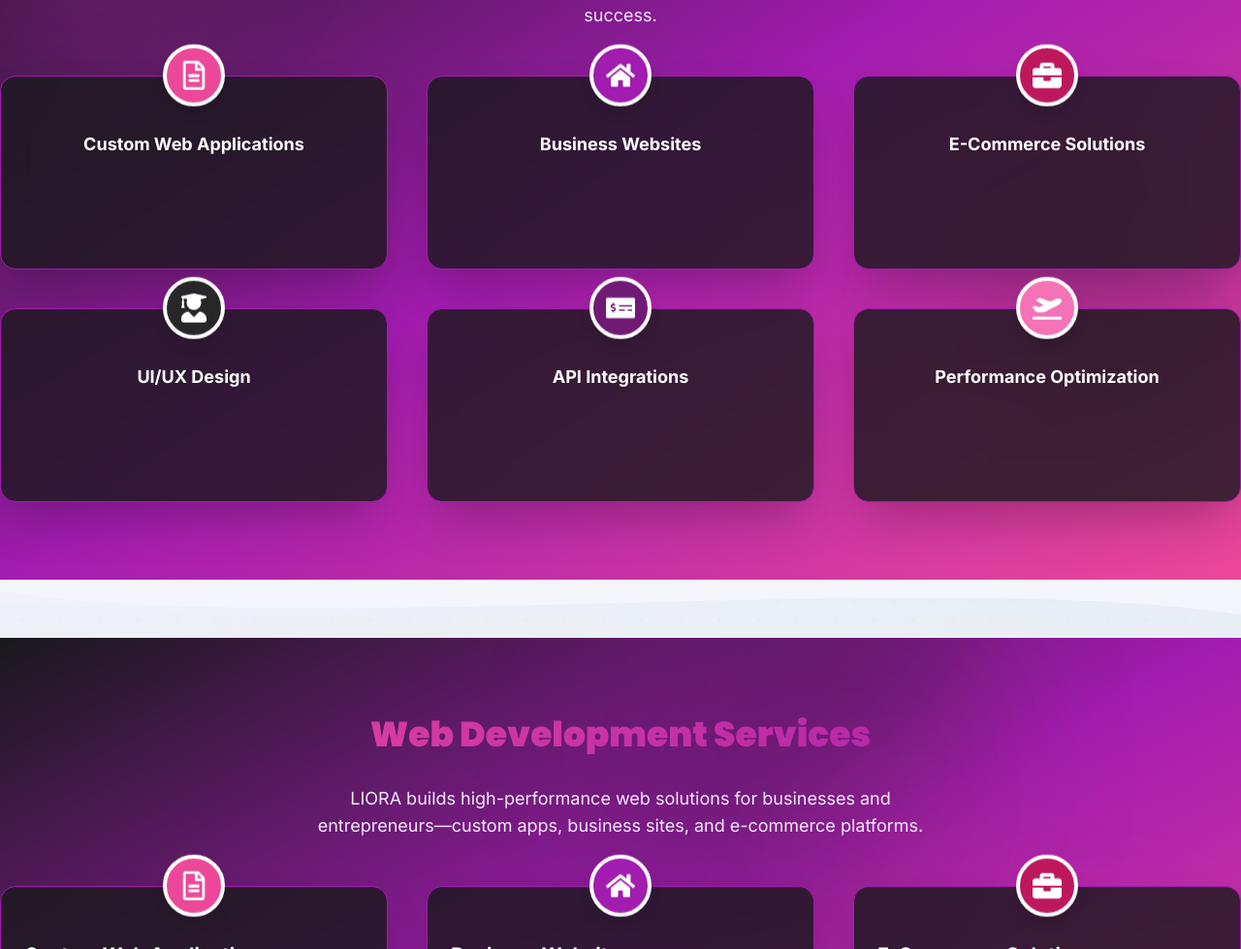
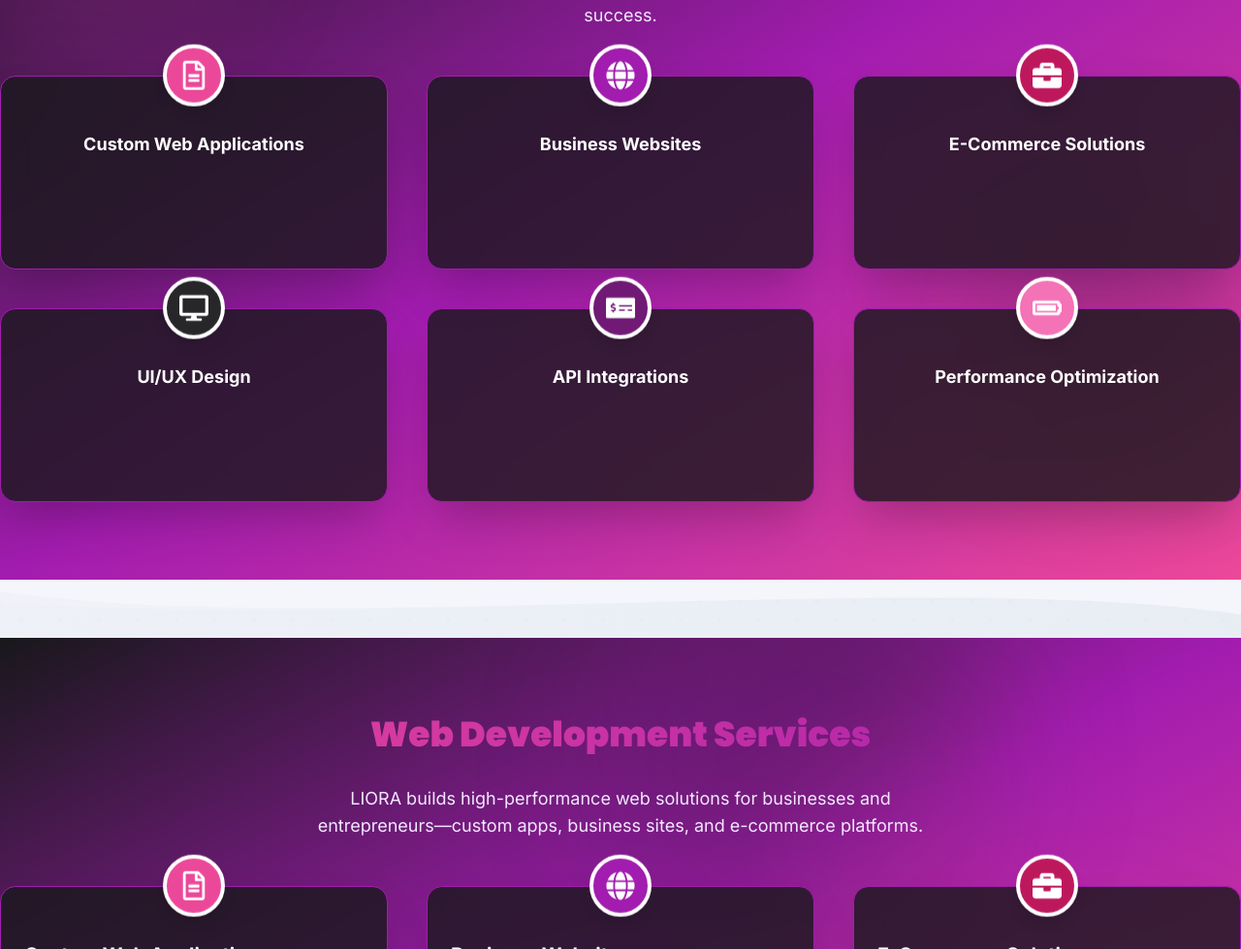
Before and after one commit to Liora-designs/Liora, a React (Vite) app in the folder frontend/: page / in a window 1280 px wide. Shown: the part 1022-2001 px from the top of the page at 97% size. Built offline with nearby package versions, Linux system fonts and the light colour scheme.

Commit message:
Update: React Icons change

```diff
--- a/frontend/src/components/FinancialServicesSection.jsx
+++ b/frontend/src/components/FinancialServicesSection.jsx
@@ -1,5 +1,5 @@
 import React, { useState } from 'react';
-import { FaMoneyCheckAlt, FaHome, FaBriefcase } from 'react-icons/fa';
+import { FaMoneyCheckAlt, FaHome, FaBriefcase, FaGlobe, FaCartArrowDown } from 'react-icons/fa';
 import SectionDivider from './SectionDivider';
 
 const services = [
@@ -13,7 +13,7 @@
     ],
   },
   {
-    icon: <FaHome className="text-2xl text-primary group-hover:text-gold transition-all animate-bounceIcon" />,
+    icon: <FaGlobe className="text-2xl text-primary group-hover:text-gold transition-all animate-bounceIcon" />,
     title: 'Business Websites',
     features: [
       'Responsive & SEO-friendly',
@@ -22,7 +22,7 @@
     ],
   },
   {
-    icon: <FaBriefcase className="text-2xl text-accent-dark group-hover:text-gold transition-all animate-bounceIcon" />,
+    icon: <FaCartArrowDown className="text-2xl text-accent-dark group-hover:text-gold transition-all animate-bounceIcon" />,
     title: 'E-Commerce Solutions',
     features: [
       'Custom storefronts',
--- a/frontend/src/components/HomeFeatureGrid.jsx
+++ b/frontend/src/components/HomeFeatureGrid.jsx
@@ -1,4 +1,4 @@
-import { FaUserGraduate, FaUniversity, FaPassport, FaRegFileAlt, FaMoneyCheckAlt, FaPlaneDeparture, FaHome, FaBriefcase } from 'react-icons/fa';
+import { FaUserGraduate, FaUniversity, FaPassport, FaRegFileAlt, FaMoneyCheckAlt, FaPlaneDeparture, FaHome, FaBriefcase, FaDesktop, FaGlobe, FaNetworkWired, FaBars, FaBatteryHalf, FaBatteryFull, FaChargingStation } from 'react-icons/fa';
 
 const features = [
   {
@@ -7,7 +7,7 @@
     title: 'Custom Web Applications',
   },
   {
-    icon: <FaHome className="text-3xl text-white" />,
+    icon: <FaGlobe className="text-3xl text-white" />,
     circleClass: "bg-purple",
     title: 'Business Websites',
   },
@@ -17,7 +17,7 @@
     title: 'E-Commerce Solutions',
   },
   {
-    icon: <FaUserGraduate className="text-3xl text-white" />,
+    icon: <FaDesktop className="text-3xl text-white" />,
     circleClass: "bg-primary-light",
     title: 'UI/UX Design',
   },
@@ -27,7 +27,7 @@
     title: 'API Integrations',
   },
   {
-    icon: <FaPlaneDeparture className="text-3xl text-white" />,
+    icon: <FaBatteryFull className="text-3xl text-white" />,
     circleClass: "bg-accent-light",
     title: 'Performance Optimization',
   },
--- a/frontend/src/components/HomeFinanceGrid.jsx
+++ b/frontend/src/components/HomeFinanceGrid.jsx
@@ -1,4 +1,4 @@
-import { FaMoneyCheckAlt, FaHome, FaBriefcase, FaRegFileAlt } from 'react-icons/fa';
+import { FaMoneyCheckAlt, FaHome, FaBriefcase, FaRegFileAlt, FaGlobe } from 'react-icons/fa';
 
 const services = [
   {
@@ -12,7 +12,7 @@
     href: '/projects',
   },
   {
-    icon: <FaHome className="text-3xl text-white" />,
+    icon: <FaGlobe className="text-3xl text-white" />,
     circleClass: "bg-purple",
     title: 'Business Websites',
     features: [
--- a/frontend/src/components/Reviews.jsx
+++ b/frontend/src/components/Reviews.jsx
@@ -1,18 +1,18 @@
 import React, { useState } from 'react';
-import { FaUserGraduate, FaUniversity, FaPassport, FaRegFileAlt, FaMoneyCheckAlt, FaPlaneDeparture, FaHome, FaBriefcase } from 'react-icons/fa';
+import { FaUserGraduate, FaUniversity, FaPassport, FaRegFileAlt, FaMoneyCheckAlt, FaPlaneDeparture, FaHome, FaBriefcase, FaCartArrowDown, FaGlobe, FaLaptop, FaBatteryHalf, FaBatteryFull } from 'react-icons/fa';
 import SectionDivider from './SectionDivider';
 
 const features = [
   {
-    icon: <FaUserGraduate className="text-2xl text-primary group-hover:text-gold transition-all animate-bounceIcon" />,
+    icon: <FaCartArrowDown className="text-2xl text-primary group-hover:text-gold transition-all animate-bounceIcon" />,
     title: 'Responsive E-Commerce Platform',
   },
   {
-    icon: <FaUniversity className="text-2xl text-accent group-hover:text-gold transition-all animate-bounceIcon" />,
+    icon: <FaGlobe className="text-2xl text-accent group-hover:text-gold transition-all animate-bounceIcon" />,
     title: 'Custom Business Website',
   },
   {
-    icon: <FaPassport className="text-2xl text-gold group-hover:text-primary transition-all animate-bounceIcon" />,
+    icon: <FaLaptop className="text-2xl text-gold group-hover:text-primary transition-all animate-bounceIcon" />,
     title: 'SaaS Dashboard UI/UX',
   },
   {
@@ -24,7 +24,7 @@
     title: 'API Integrations',
   },
   {
-    icon: <FaPlaneDeparture className="text-2xl text-gold-dark group-hover:text-primary transition-all animate-bounceIcon" />,
+    icon: <FaBatteryFull className="text-2xl text-gold-dark group-hover:text-primary transition-all animate-bounceIcon" />,
     title: 'Performance Optimization',
   },
 ];
```
